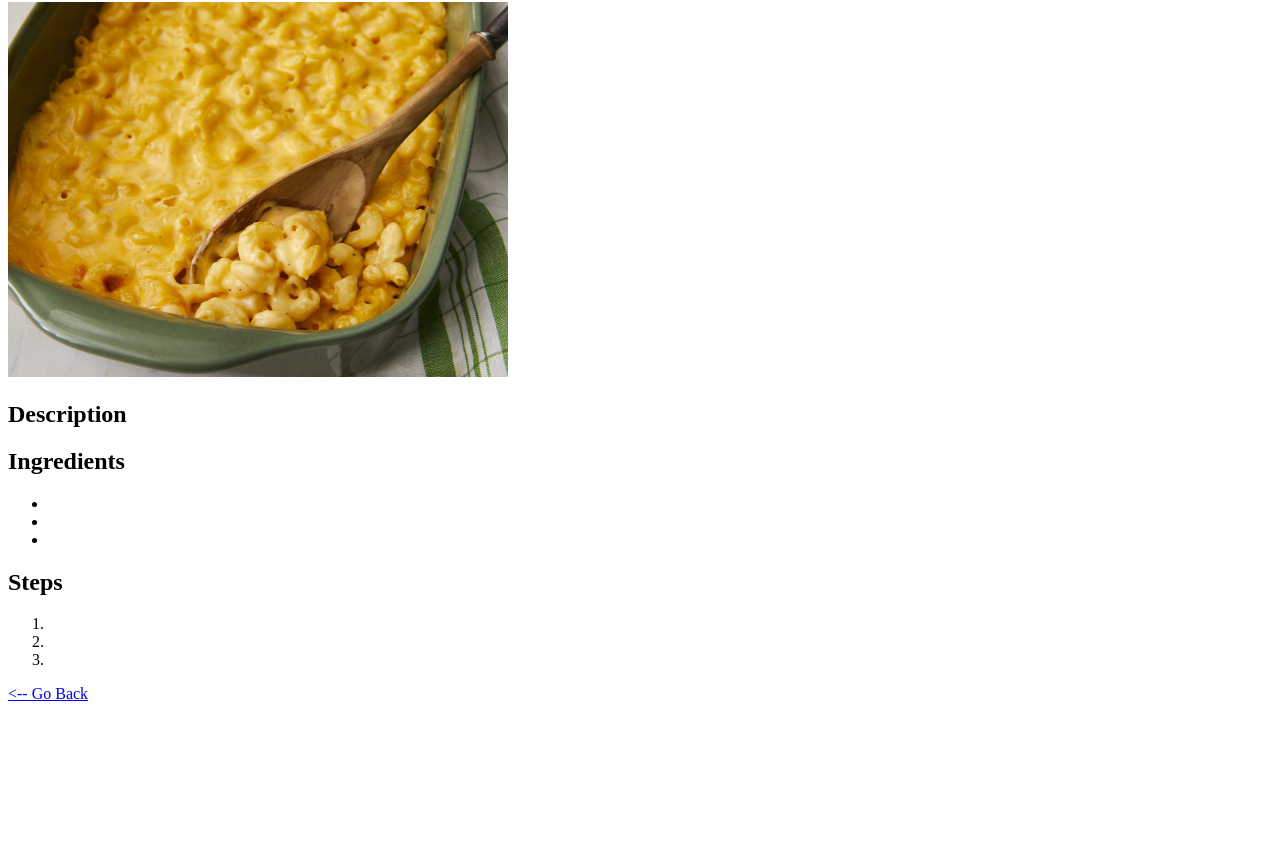
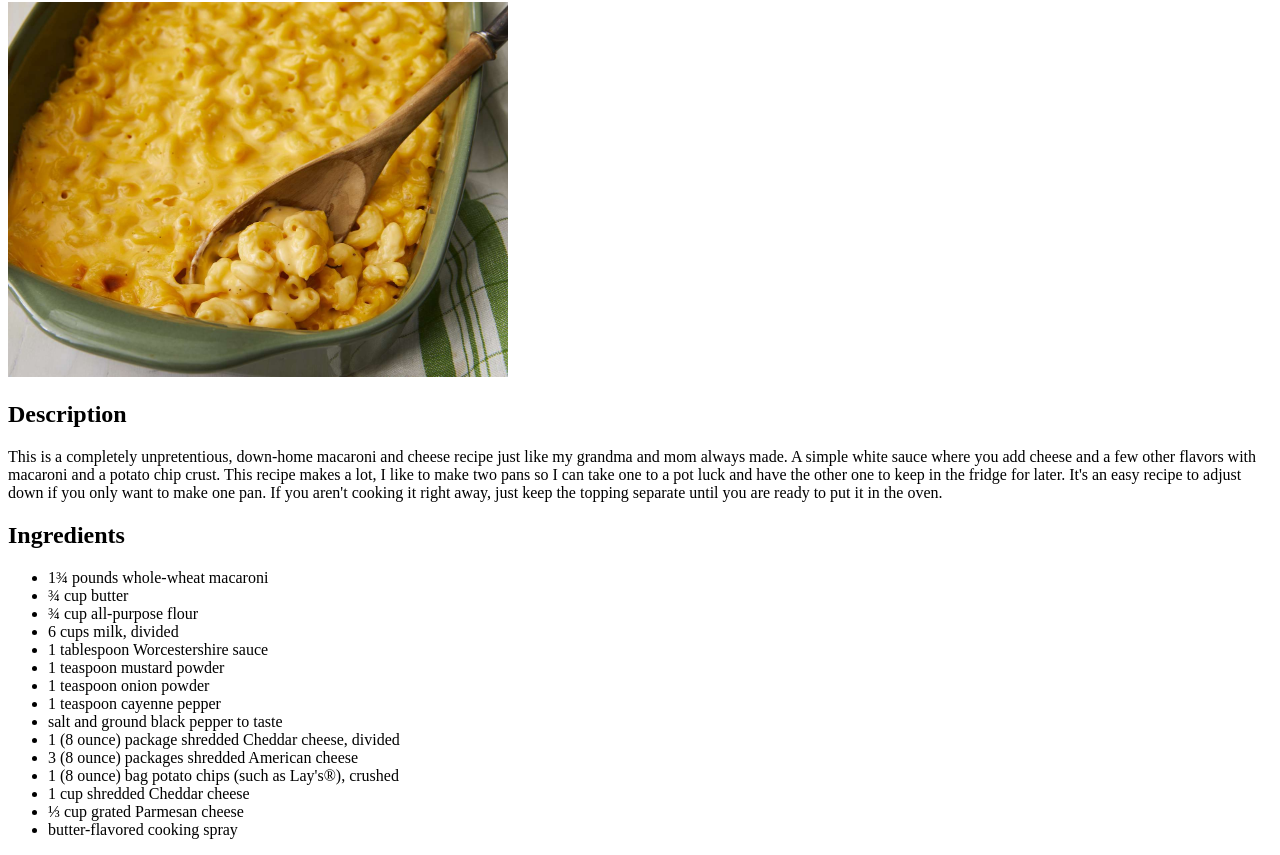
Before and after one commit to Shuraque/odin_recipes, a plain HTML site: page recipes/mac_cheese.html in a window 1280 px wide. Shown: the part 78-933 px from the top of the page. Before the commit the page ends 800 px from the top, so only its background shows below. Drawn offline with Linux system fonts and the light colour scheme.

Commit message:
Added recipe for mac n' cheese.

```diff
--- a/recipes/mac_cheese.html
+++ b/recipes/mac_cheese.html
@@ -9,17 +9,34 @@
     <h1>Mac n' Cheese</h1>
     <img src="../images/mac_cheese.jpg" alt="Mac n' Cheese" width="500px">
     <h2>Description</h2>
+    <p>This is a completely unpretentious, down-home macaroni and cheese recipe just like my grandma and mom always made. A simple white sauce where you add cheese and a few other flavors with macaroni and a potato chip crust. This recipe makes a lot, I like to make two pans so I can take one to a pot luck and have the other one to keep in the fridge for later. It's an easy recipe to adjust down if you only want to make one pan. If you aren't cooking it right away, just keep the topping separate until you are ready to put it in the oven.</p>
         <h2>Ingredients</h2>
             <ul>
-                <li></li>
-                <li></li>
-                <li></li>
+                <li>1¾ pounds whole-wheat macaroni</li>
+                <li>¾ cup butter</li>
+                <li>¾ cup all-purpose flour</li>
+                <li>6 cups milk, divided</li>
+                <li>1 tablespoon Worcestershire sauce</li>
+                <li>1 teaspoon mustard powder</li>
+                <li>1 teaspoon onion powder</li>
+                <li>1 teaspoon cayenne pepper</li>
+                <li>salt and ground black pepper to taste</li>
+                <li>1 (8 ounce) package shredded Cheddar cheese, divided</li>
+                <li>3 (8 ounce) packages shredded American cheese</li>
+                <li>1 (8 ounce) bag potato chips (such as Lay's®), crushed</li>
+                <li>1 cup shredded Cheddar cheese</li>
+                <li>⅓ cup grated Parmesan cheese</li>
+                <li>butter-flavored cooking spray</li>
             </ul>
         <h2>Steps</h2>
             <ol>
-                <li></li>
-                <li></li>
-                <li></li>
+                <li>Preheat oven to 375 degrees F (190 degrees C). </li>
+                <li>Bring a large pot of lightly salted water to a boil. Cook elbow macaroni in the boiling water, stirring occasionally until cooked through but firm to the bite, 8 minutes; drain. </li>
+                <li>Melt butter in a large pot over medium-low heat. Slowly add flour to butter, whisking constantly; cook until brown and the mixture no longer smells of flour, about 5 minutes. Pour 1 cup milk into the flour mixture, whisking continually until fully incorporated, about 45 seconds; repeat twice. Add remaining 3 cups milk to the mixture, whisking to incorporate. Stir Worcestershire sauce, mustard powder, onion powder, and cayenne pepper into the mixture; season with salt and black pepper. </li>
+                <li>Reduce heat to low. Cook sauce, whisking frequently, until it begins to thicken, about 10 minutes. Add about half the package of shredded Cheddar cheese; stir continually until the cheese melts completely. Repeat with remaining half package of Cheddar cheese and the American cheese, about 4 ounces at a time. Once cheese is entirely incorporated, remove sauce from heat. </li>
+                <li>Stir drained macaroni into the cheese sauce to coat. Divide macaroni between two 9x13-inch baking dishes.</li>
+                <li>Mix crushed potato chips, 1 cup shredded Cheddar cheese, and Parmesan cheese in a bowl. Top the macaroni with the potato chip mixture evenly. Spray the potato chip mixture with cooking spray. </li>
+                <li>Bake in preheated oven until the crust is golden brown and the sauce is bubbling, 35 to 45 minutes. </li>
             </ol>
     <a href="../index.html">&lt-- Go Back</a>
 </body>
```
Also changed, not shown: 1 other file.
